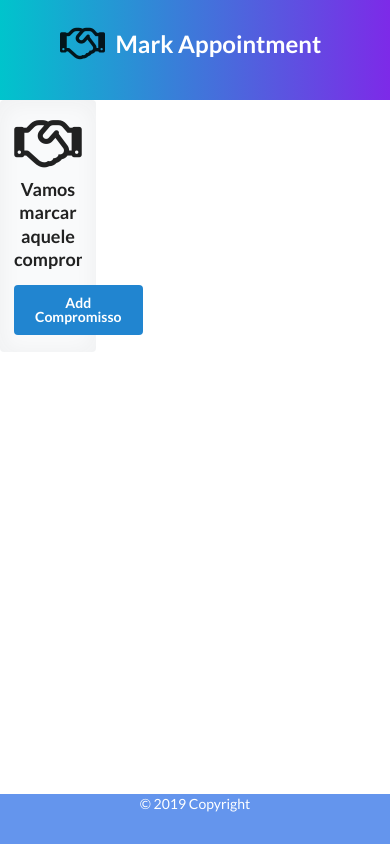
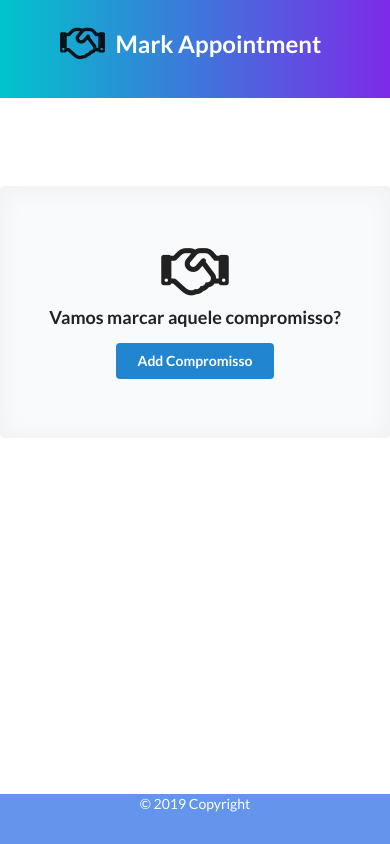
Before and after one commit to GabrielxxAlves/ReactAppNote, a React (Create React App) app: page / in a window 390 px wide. Built offline with nearby package versions, Linux system fonts and the light colour scheme.

Commit message:
version 3

```diff
--- a/src/App.js
+++ b/src/App.js
@@ -5,7 +5,7 @@ class App extends Component {
 
   render() {
     return (
-      <div>
+      <div className='app'>
           <HeaderHome/>
           <div className='conteudo'>
             <div class="ui placeholder segment">
--- a/src/index.css
+++ b/src/index.css
@@ -1,7 +1,12 @@
+
+
+@media only screen and (max-device-width: 676px) {
+    .container { height: 200px; }
+}
 
 .container {
+    width:100%;
     background: linear-gradient(to right,#00c4cc,#7d2ae8);
-    height: 100px;
 }
 
 .menu .ui.button {
@@ -37,6 +42,7 @@
 
 .ui.placeholder.segment {
     border:none;
+    width:100%;
 }
 
 .footer {
```
